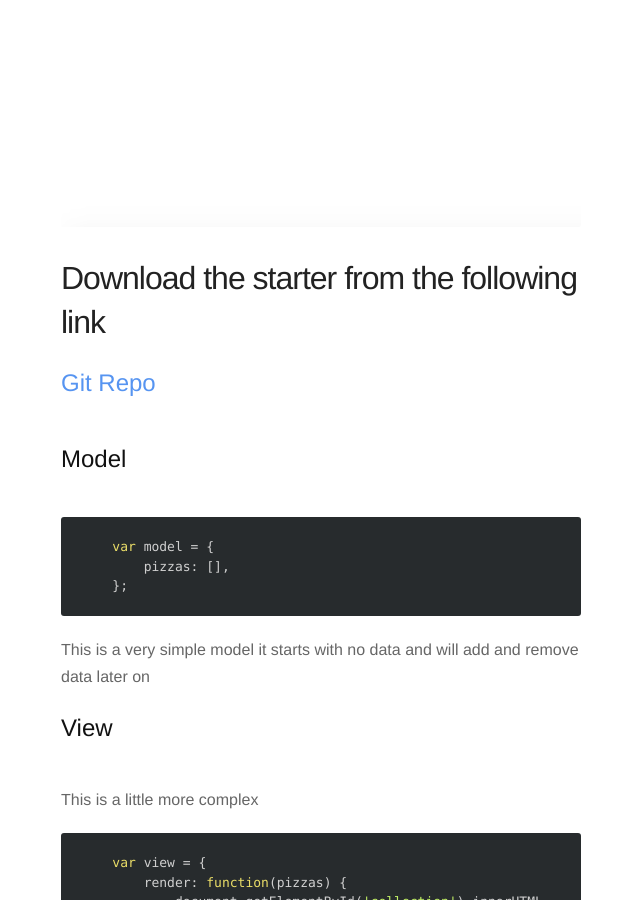
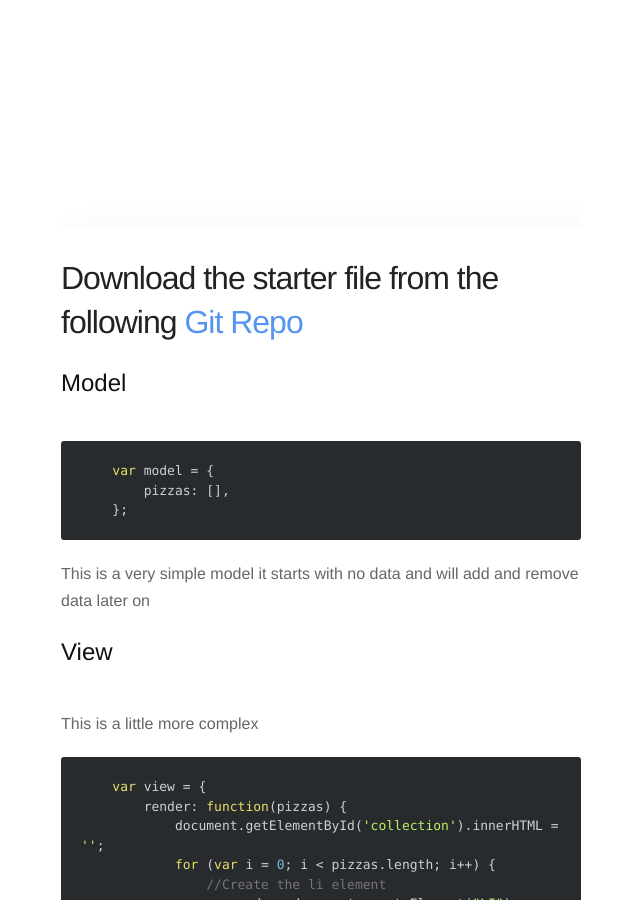
Before and after one commit to abdi0987/blog, a Jekyll site: the page built from _posts/2015-08-15-MVC-Pattern.markdown, in a window 1280 px wide and 900 px high, scrolled down 1964 px. Shown: the whole window, without its empty margins (319-959 px from the left). Built offline with Jekyll 4.4.1, drawn with Linux system fonts in a browser that asks for light colours; nearby versions of some CDN libraries; Markdown is read by kramdown in place of the engine named in the settings.

Commit message:
Added post

```diff
--- a/_posts/2015-08-15-MVC-Pattern.markdown
+++ b/_posts/2015-08-15-MVC-Pattern.markdown
@@ -29,9 +29,7 @@ We will be building a simple app that adds and removes li elements. Checkout the
 ![App](../../assets/images/screen1.png "Sample App")
 
 
-# Download the starter from the following link
-
-## [Git Repo](https://github.com/abdi0987/MVC_Example)
+# Download the starter file from the following [Git Repo](https://github.com/abdi0987/MVC_Example)
 
 
 ## Model
```
